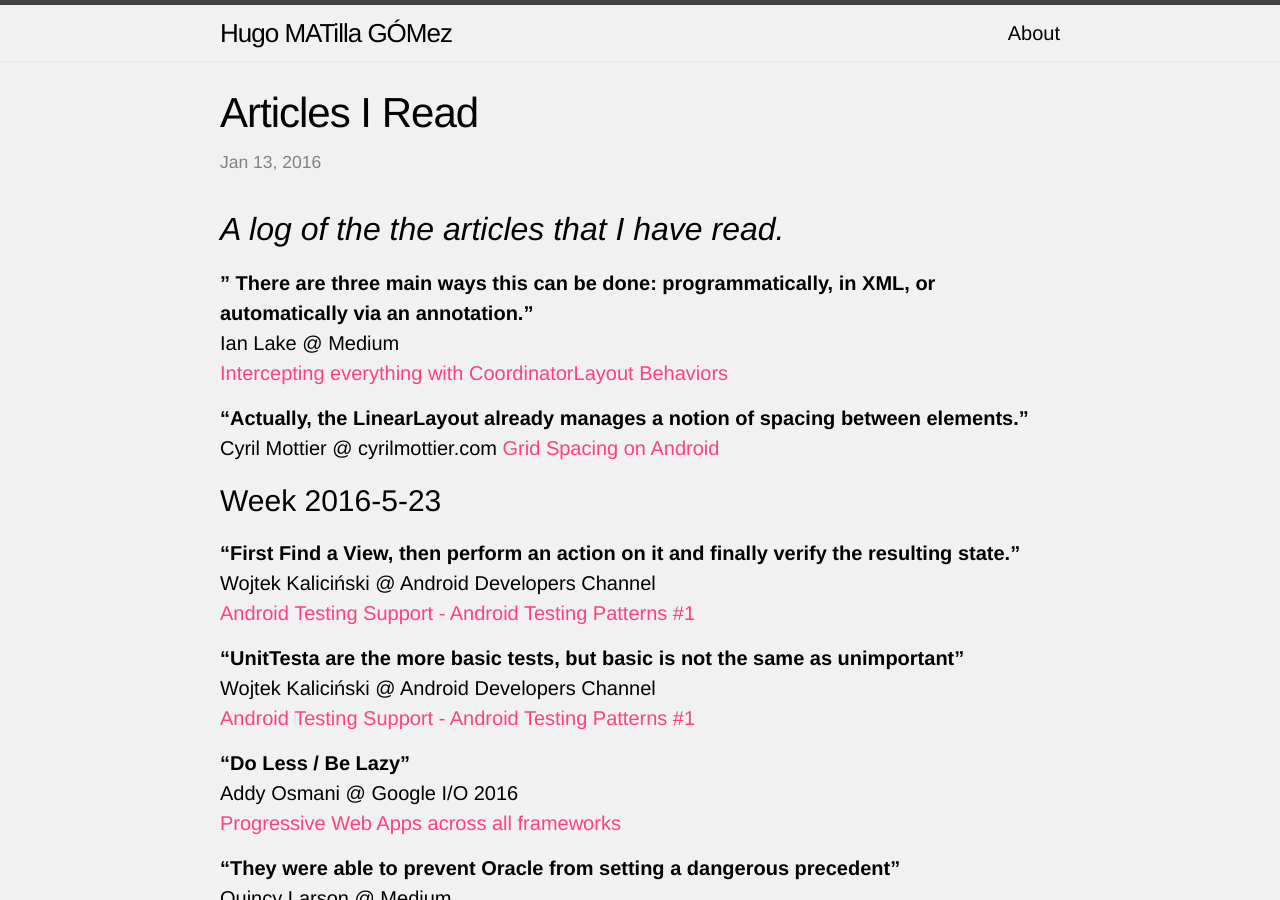
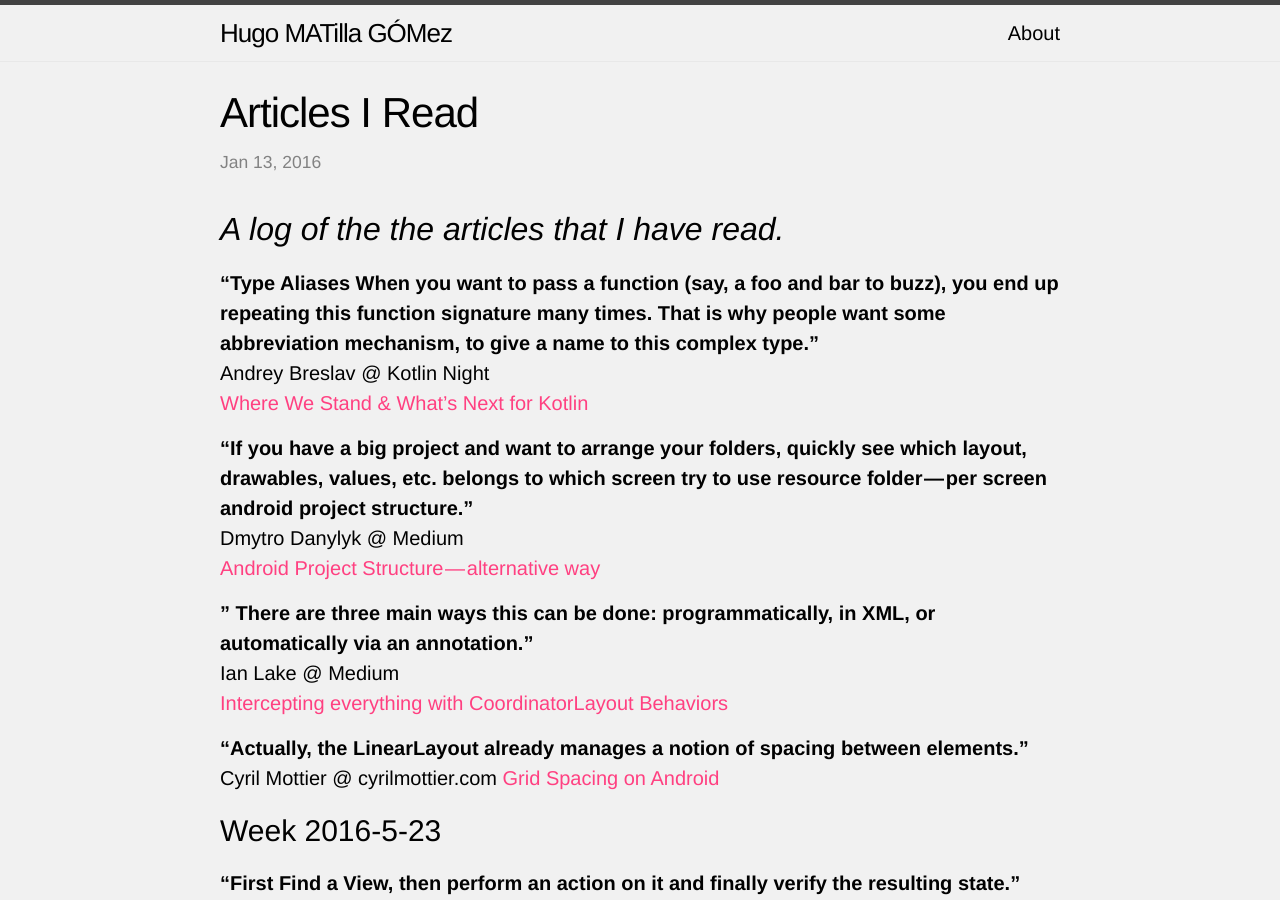
Before and after one commit to HugoMatilla/hugomatilla.github.io, a Jekyll site: the page built from _posts/2016-01-13-Articles-Read.md, in a window 1280 px wide and 900 px high. Built offline with Jekyll 4.4.1, drawn with Linux system fonts in a browser that asks for light colours.

Commit message:
Add articles read

```diff
--- a/_posts/2016-01-13-Articles-Read.md
+++ b/_posts/2016-01-13-Articles-Read.md
@@ -7,6 +7,14 @@ image : main-articles.jpg
 ---
 
 ## _A log of the the articles that I have read._
+**"Type Aliases When you want to pass a function (say, a foo and bar to buzz), you end up repeating this function signature many times. That is why people want some abbreviation mechanism, to give a name to this complex type."**
+Andrey Breslav @ Kotlin Night
+[Where We Stand & What's Next for Kotlin](https://realm.io/news/andrey-breslav-whats-next-for-kotlin-roadmap/)
+
+**"If you have a big project and want to arrange your folders, quickly see which layout, drawables, values, etc. belongs to which screen try to use resource folder — per screen android project structure."**
+Dmytro Danylyk @ Medium
+[Android Project Structure — alternative way](https://medium.com/google-developer-experts/android-project-structure-alternative-way-29ce766682f0#.7s7x1yacw)
+
 **" There are three main ways this can be done: programmatically, in XML, or automatically via an annotation."**
 Ian Lake @ Medium
 [Intercepting everything with CoordinatorLayout Behaviors](https://medium.com/google-developers/intercepting-everything-with-coordinatorlayout-behaviors-8c6adc140c26#.99vhpyo91)
```
